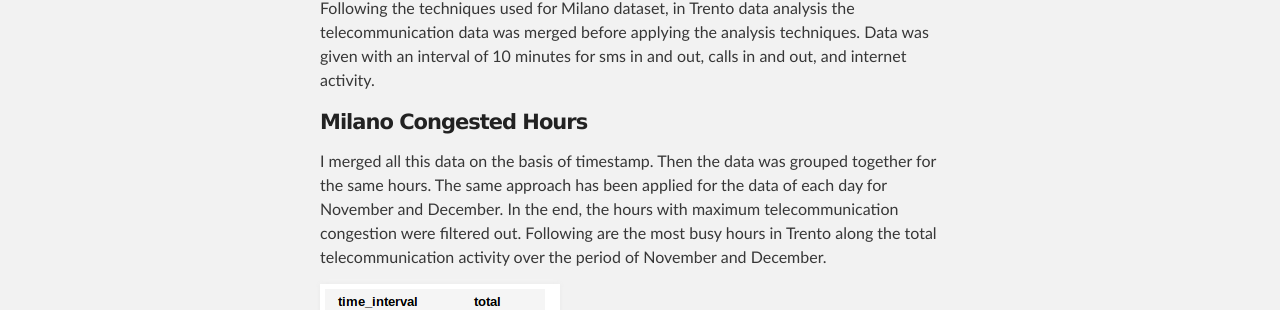
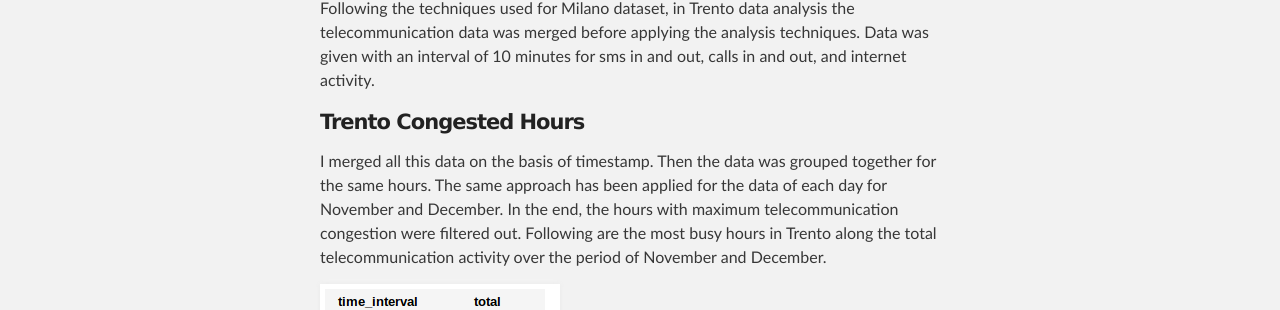
Before and after one commit to Zafarhussain87/Telecom-Italia-Data-Analysis, a Jekyll site: the page built from docs/pages/trento.md, in a window 1280 px wide and 900 px high. Shown: the part 419-729 px from the top of the window. Built offline with Jekyll 4.4.1, drawn with Linux system fonts in a browser that asks for light colours.

Commit message:
Update trento.md

```diff
--- a/docs/pages/trento.md
+++ b/docs/pages/trento.md
@@ -6,7 +6,7 @@
 
 Following the techniques used for Milano dataset, in Trento data analysis the telecommunication data was merged before applying the analysis techniques. Data was given with an interval of 10 minutes for sms in and out, calls in and out, and internet activity.
 
-#### Milano Congested Hours
+#### Trento Congested Hours
 
 I merged all this data on the basis of timestamp. Then the data was grouped together for the same hours. The same approach has been applied for the data of each day for November and December. In the end, the hours with maximum telecommunication congestion were filtered out. Following are the most busy hours in Trento along the total telecommunication activity over
 the period of November and December.
@@ -46,4 +46,4 @@
 
 
 
-[back](./../pages/milano.html)                                                                             [next](./correlation.html)
+[back](./../index.html)                                                                            [next](./correlation.html)
```
